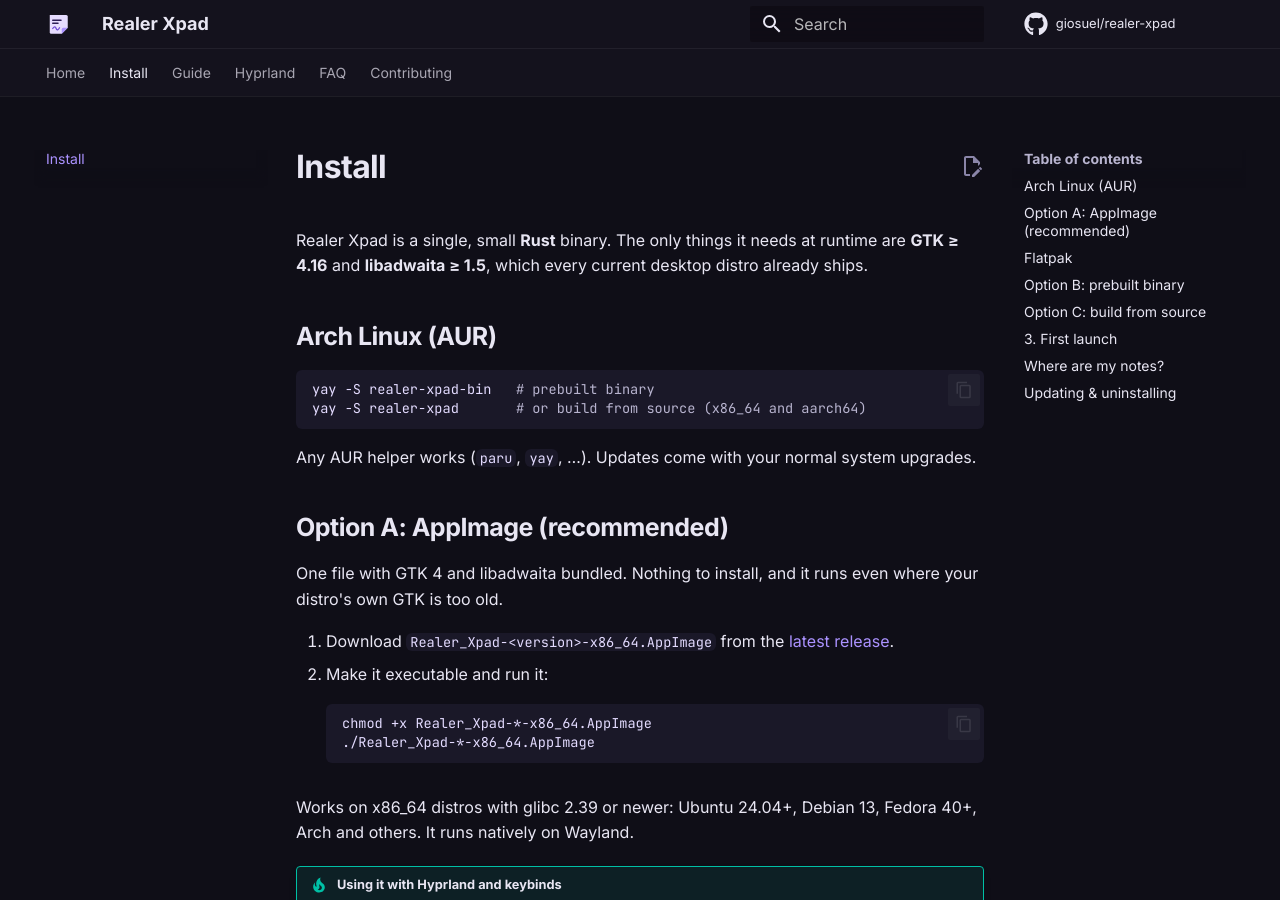
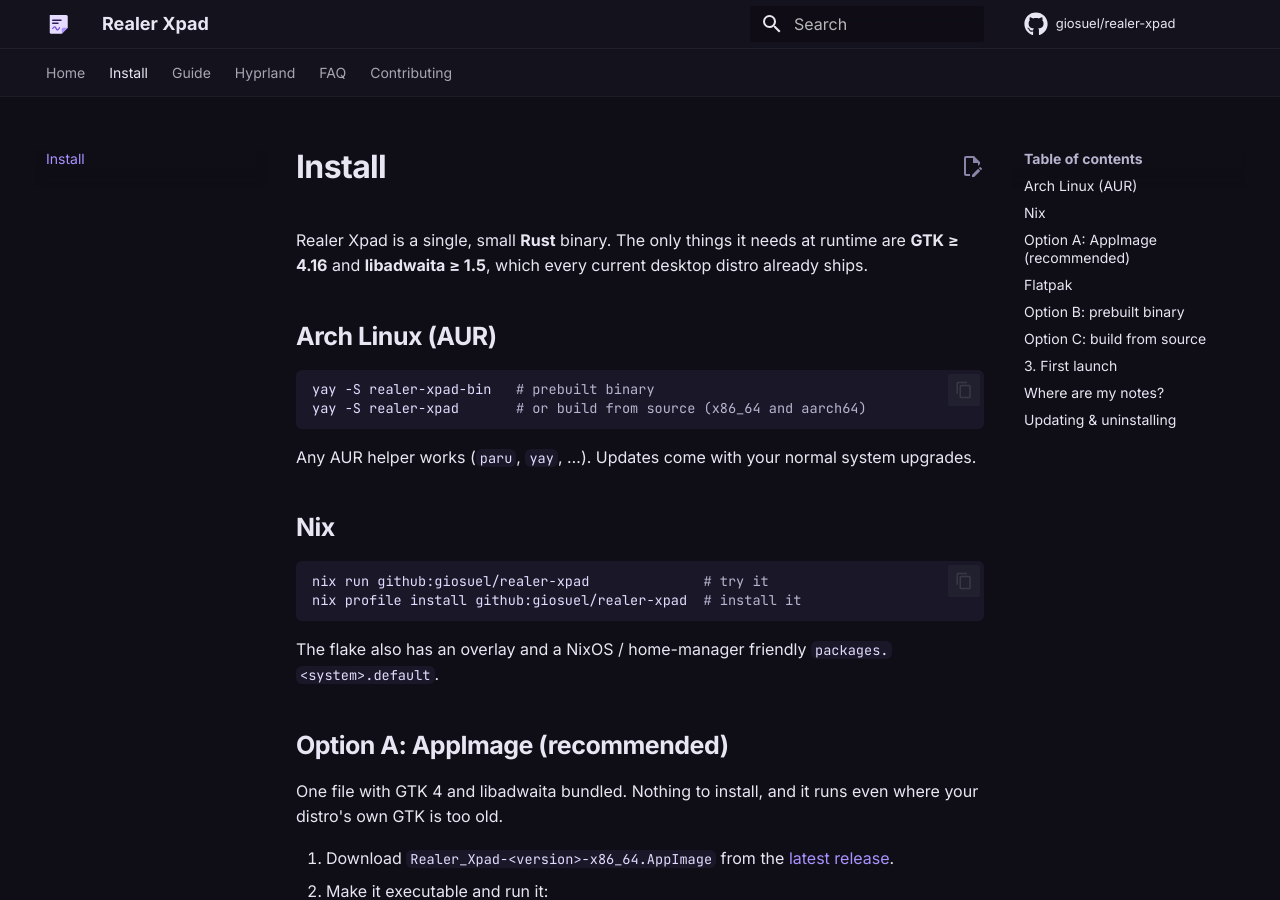
Before and after one commit to giosuel/realer-xpad, an MkDocs documentation site: the page built from docs/install.md, in a window 1280 px wide and 900 px high. Built offline with MkDocs 1.6.1 and Material for MkDocs 9.7.7, drawn with Linux system fonts in a browser that asks for light colours; comment, search, counter and statistics services are not loaded.

Commit message:
Add a Nix flake and a nixpkgs-ready package
packaging/nix/package.nix is the nixpkgs package (buildRustPackage,
wrapGAppsHook4, unit tests, desktop file, metainfo and icon), building
the v0.1.1 tag. flake.nix reuses it for the current checkout, with
cargo deps from Cargo.lock, and adds an overlay, a dev shell and a
formatter. CI checks formatting, runs nix flake check and builds it.

Co-Authored-By: Claude Opus 5.5 <noreply@anthropic.com>
Claude-Session: https://claude.ai/code/session_01MtrjThqMBiYwFRieHXzAzt

````diff
--- a/docs/install.md
+++ b/docs/install.md
@@ -17,6 +17,16 @@ yay -S realer-xpad       # or build from source (x86_64 and aarch64)
 
 Any AUR helper works (`paru`, `yay`, …). Updates come with your normal system
 upgrades.
+
+## Nix
+
+```sh
+nix run github:giosuel/realer-xpad              # try it
+nix profile install github:giosuel/realer-xpad  # install it
+```
+
+The flake also has an overlay and a NixOS / home-manager friendly
+`packages.<system>.default`.
 
 ## Option A: AppImage (recommended)
 
````
Also changed, not shown: README.md (+2 -0 lines), packaging/nix/README.md (added, +39 -0 lines), 5 other files.
